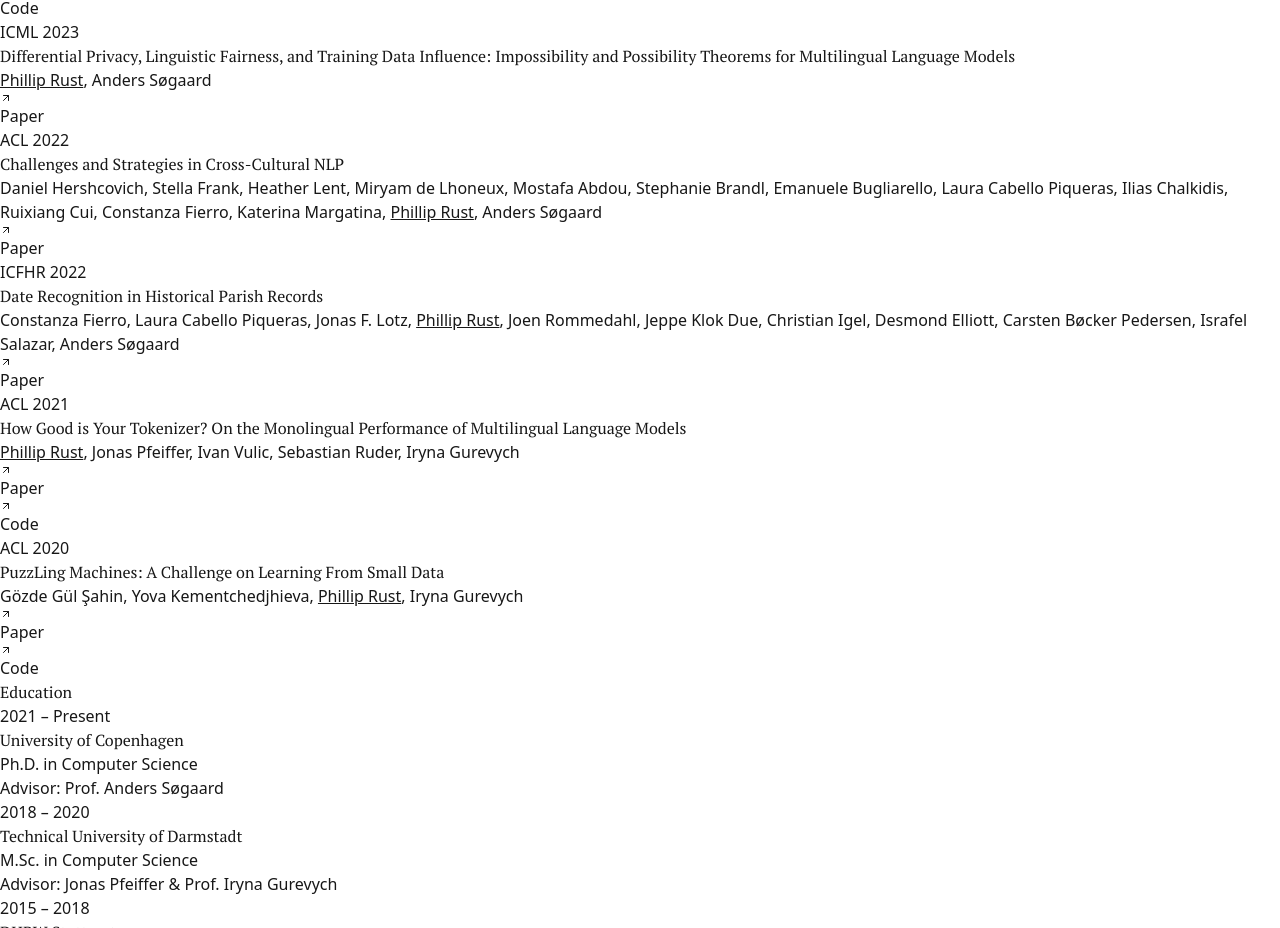
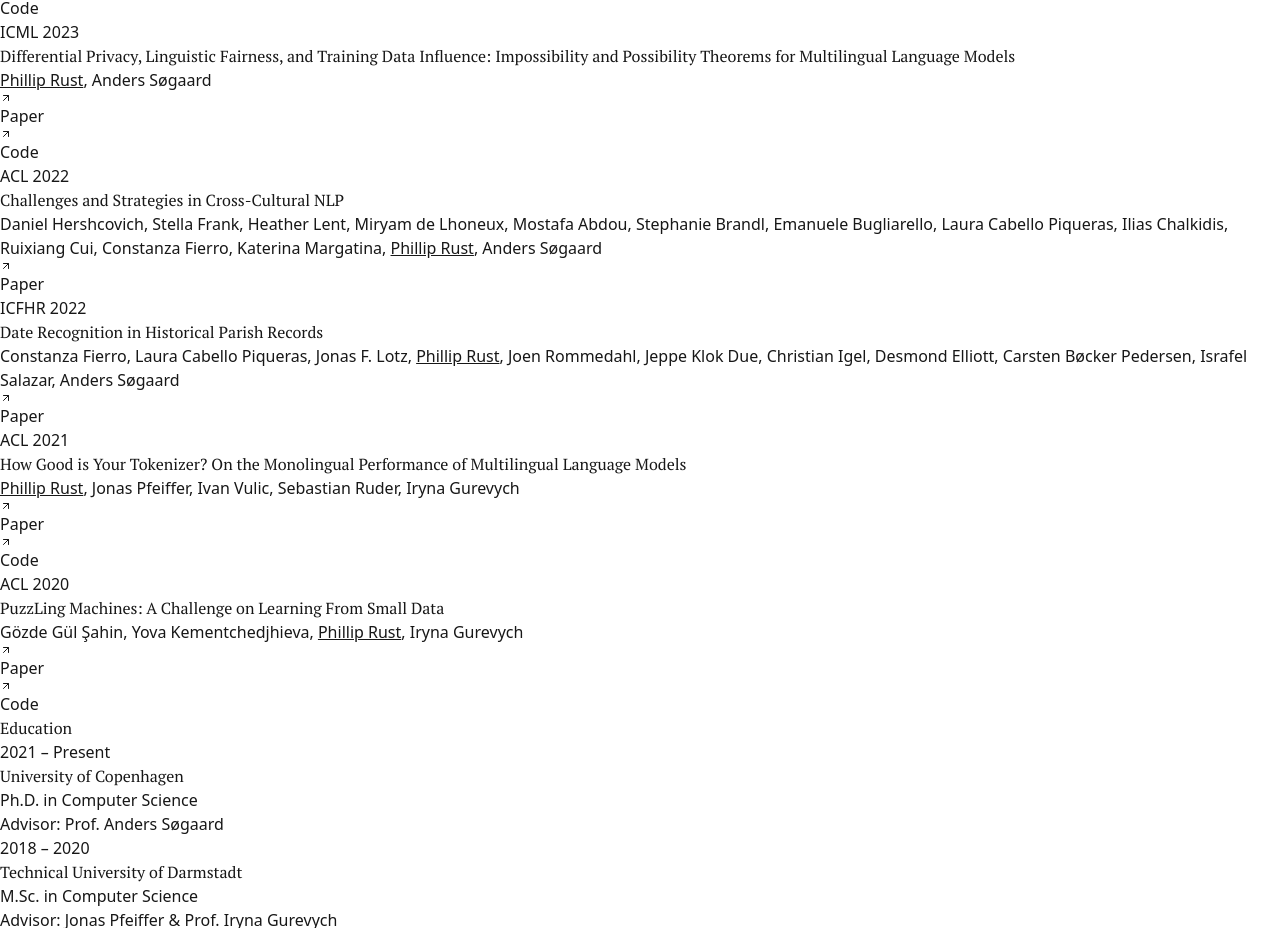
Before and after one commit to xplip/xplip.github.io, a Next.js app: page / in a window 1280 px wide. Shown: the part 1334-2262 px from the top of the page. Built offline with nearby package versions, Linux system fonts and the light colour scheme.

Commit message:
Update publication.ts

```diff
--- a/src/data/publication.ts
+++ b/src/data/publication.ts
@@ -72,7 +72,7 @@
     title: "Differential Privacy, Linguistic Fairness, and Training Data Influence: Impossibility and Possibility Theorems for Multilingual Language Models",
     authors: "Phillip Rust, Anders Søgaard",
     paperUrl: "https://proceedings.mlr.press/v202/rust23a.html",
-    // codeUrl: "TODO",
+    codeUrl: "https://github.com/xplip/multilingual-lm-objectives",
     // tldr: "TODO",
     // imageUrl: "TODO",
     // award: "TODO",
```
